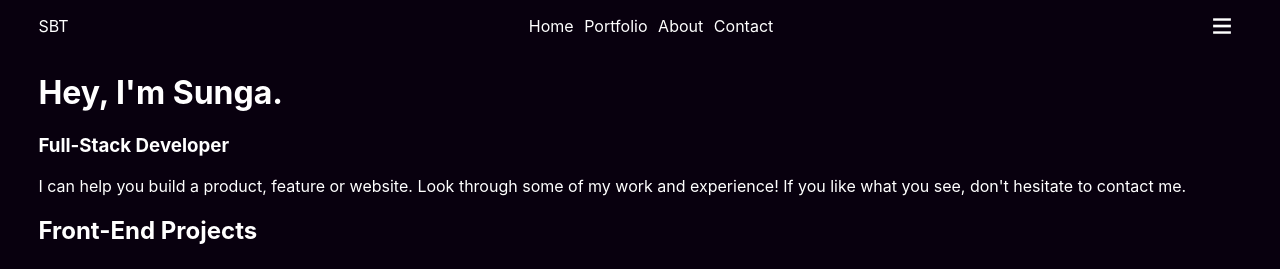
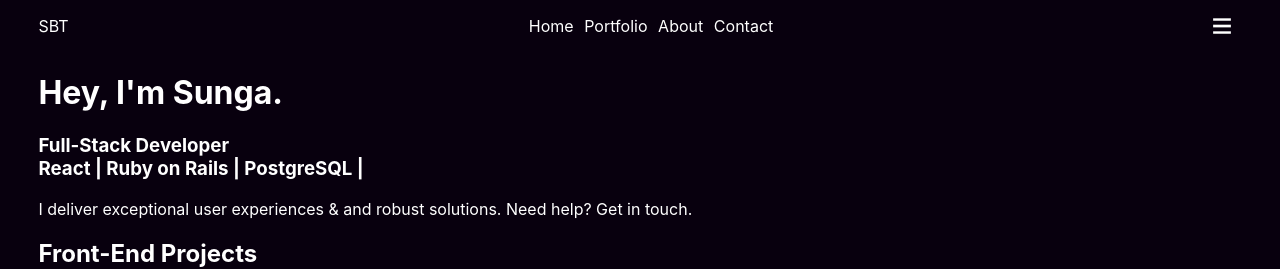
Before and after one commit to sunga12/new-portfolio, a React (Create React App) app: page / in a window 1280 px wide. Shown: the top 269 px of the page. Built offline with nearby package versions, Linux system fonts and the light colour scheme.

Commit message:
Update home

```diff
--- a/src/components/Contact.js
+++ b/src/components/Contact.js
@@ -4,7 +4,6 @@ const Contact = () => {
   return (
     <div>
       <h2 class="contact-comment">I'm always interested in hearing about new projects, so if you'd like to chat please get in touch.</h2>
-
       <form action="https://formspree.io/f/mqkoaqdk/" method="POST">
         <ul class="form-list">
           <li>
@@ -16,7 +15,6 @@ const Contact = () => {
           <li>
             <textarea name="user-message" id="message" maxlength="500" required placeholder="Write me something..."></textarea>
           </li>
-
           <li class="contact-button">
             <button class="form-submit" type="submit">Get in touch</button>
           </li>
--- a/src/components/Home.js
+++ b/src/components/Home.js
@@ -4,8 +4,10 @@ const Home = () => {
   return (
     <div class="headline">
       <h1 class="hello-me">Hey, I'm Sunga.</h1>
-      <h3 class="SD">Full-Stack Developer</h3>
-      <p class="info">I can help you build a product, feature or website. Look through some of my work and experience! If you like what you see, don't hesitate to contact me.</p>
+      <h3 class="SD">Full-Stack Developer
+       <br/>
+      React | Ruby on Rails | PostgreSQL | </h3>
+      <p class="info">I deliver exceptional user experiences & and robust solutions. Need help? Get in touch.</p>
     </div>
   )
 }
```
